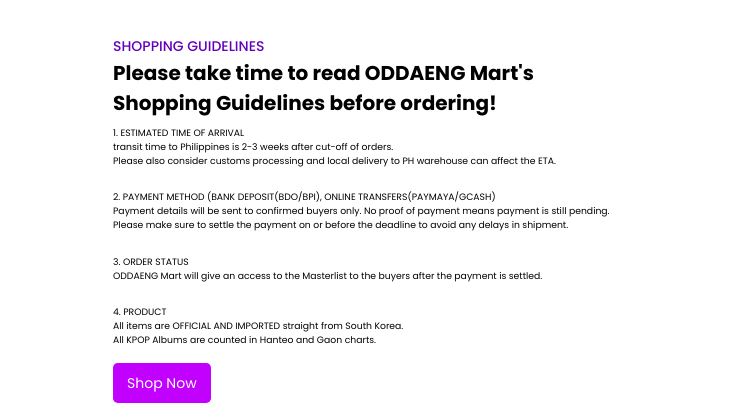
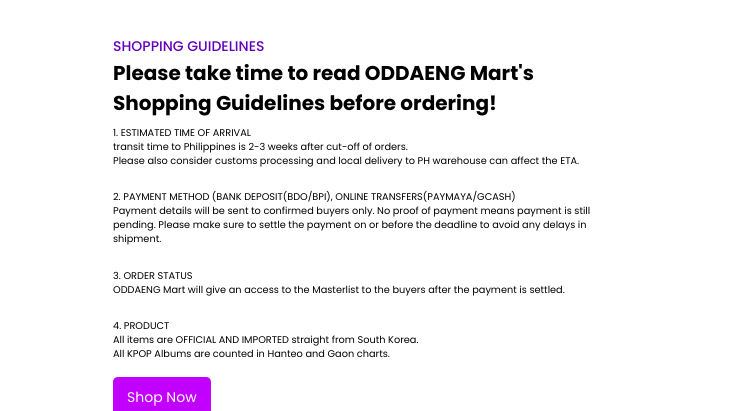
Before and after one commit to jamiedeniselopez/oddaengmart, a plain HTML site: page index.html in a window 1280 px wide. Shown: the part 4000-4411 px from the top of the page, 535-1280 px from the left. Drawn offline with nearby package versions, Linux system fonts and the light colour scheme.

Commit message:
Update style.css

```diff
--- a/style.css
+++ b/style.css
@@ -183,7 +183,7 @@ header{
     font-size: 20px;
 }
 .guidelines-text p{
-    font-size: 0.58rem;
+    font-size: 0.61rem;
     margin: 0.5rem 0 1.4rem;
     color: black;
 }
```
